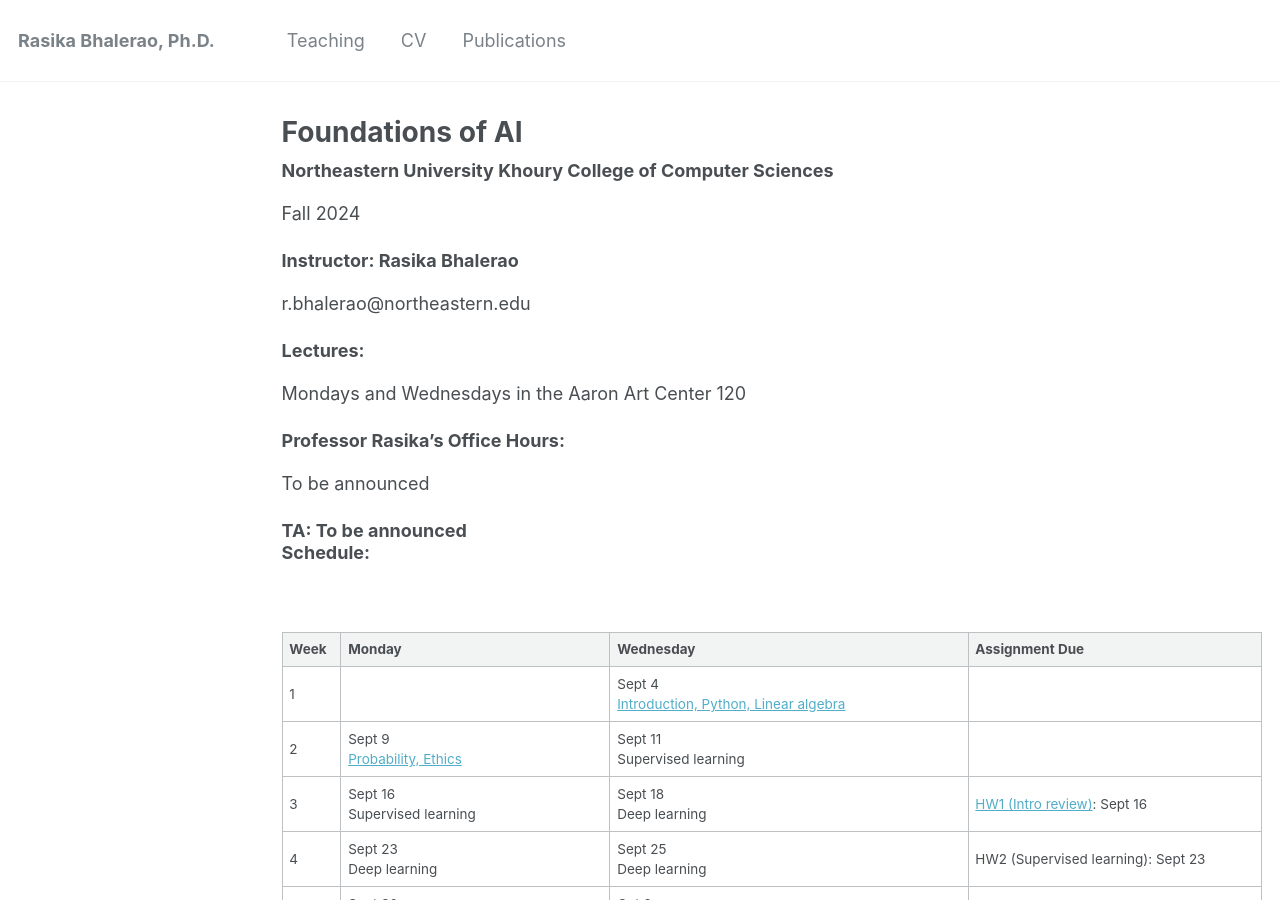
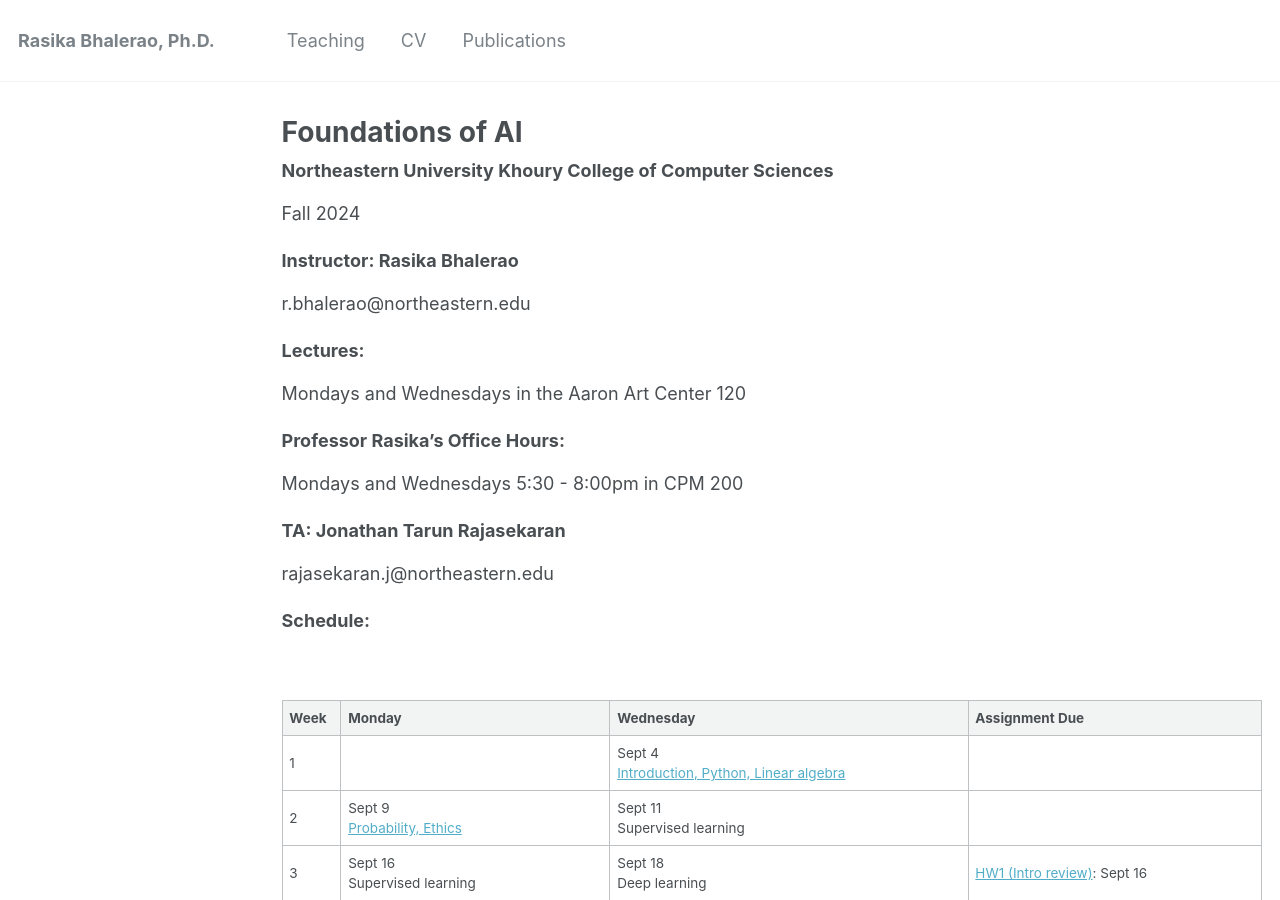
Before and after one commit to rasikabh/rasikabh.github.io, a Jekyll site: the page built from _pages/ai2024f.md, in a window 1280 px wide and 900 px high. Built offline with Jekyll 4.4.1, drawn with Linux system fonts in a browser that asks for light colours.

Commit message:
add office hours and TA

```diff
--- a/_pages/ai2024f.md
+++ b/_pages/ai2024f.md
@@ -26,11 +26,11 @@ Mondays and Wednesdays in the Aaron Art Center 120
 
 ### Professor Rasika's Office Hours:
 
-To be announced
+Mondays and Wednesdays 5:30 - 8:00pm in CPM 200
 
-### TA: To be announced
+### TA: Jonathan Tarun Rajasekaran
 
-
+rajasekaran.j@northeastern.edu
 
 ### Schedule:
 
```
